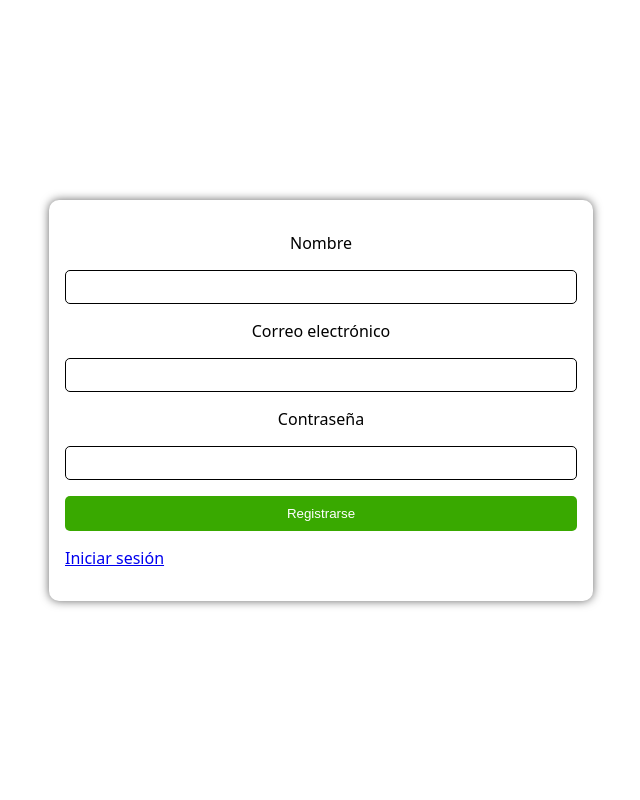
After one commit to EmmanuelOcLe/Agrov4, a PHP site: page /auth/register.php in a window 1280 px wide. The commit adds this page. Shown: the whole page, without its empty margins (319-959 px from the left). Run offline with PHP 8.4, Linux system fonts and the light colour scheme.

Commit message:
add-login-module

```diff
--- /dev/null
+++ b/assets/css/global.css
@@ -0,0 +1,6 @@
+body{
+  font-family: system-ui, Arial;
+  margin: 0;
+  padding: 0;
+  box-sizing: border-box;
+}
--- /dev/null
+++ b/assets/css/login.css
@@ -0,0 +1,65 @@
+.main-container{
+  min-height: 100dvh;
+  display: flex;
+  justify-content: center;
+  align-items: center;
+}
+
+.login-container{
+  width: 40%;
+  box-shadow: 0 0 10px #666;
+  border-radius: 10px;
+  padding: 2em 1em;
+}
+
+.system-state{
+  text-align: center;
+  color: #fff;
+  border-radius: 5px;
+  padding: 5px;
+}
+
+.state-error{
+  background-color: red;
+}
+
+.state-succes{
+  background-color: green;
+}
+
+.login-form{
+  width: 100%;
+  display: flex;
+  flex-direction: column;
+  gap: 1em;
+}
+
+.login-form label{
+  margin: 0 auto;
+}
+
+.login-form input[type="text"], .login-form input[type="password"]{
+  padding: 5px;
+  font-size: larger;
+  border: 1px solid #000;
+  border-radius: 5px;
+}
+
+.submit-button{
+  padding: 10px;
+  border: none;
+  border-radius: 5px;
+  background-color: #39A900;
+  cursor: pointer;
+  color: #fff;
+  transition: background 100ms;
+}
+
+.submit-button:hover{
+  background-color: #2d8502;
+}
+
+.register-link{
+  display: inline-block;
+  margin-top: 1em;
+}
--- /dev/null
+++ b/auth/register.php
@@ -0,0 +1,41 @@
+<?php
+  $states = [
+    "1" => "El correo ya está registrado",
+    "2" => "El correo no es válido",
+    "3" => "La contraseña debe contener almenos 8 carácteres",
+    "4" => "Ocurrió un error, por favor intente nuevamente"
+  ];
+?>
+
+<!DOCTYPE html>
+<html lang="en">
+<head>
+  <meta charset="UTF-8">
+  <meta name="viewport" content="width=device-width, initial-scale=1.0">
+  <link rel="stylesheet" href="../assets/css/login.css">
+  <link rel="stylesheet" href="../assets/css/global.css">
+  <title>Registrarse</title>
+</head>
+<body>
+  <div class="main-container">
+    <div class="login-container">
+      <?php if (isset($_GET["state"])): ?>
+      <p class="system-state state-error"><?= $states[$_GET["state"]]; ?></p>
+      <?php endif; ?>
+      <form action="../functions/register.php" method="POST" class="login-form">
+        <label for="userName">Nombre</label>
+        <input type="text" name="user_name" id="userName" required>
+
+        <label for="userEmail">Correo electrónico</label>
+        <input type="text" name="email" id="userEmail" required>
+
+        <label for="userPassword">Contraseña</label>
+        <input type="password" name="password" id="userPassword" required>
+
+        <input type="submit" value="Registrarse" class="submit-button">
+      </form>
+      <a href="login.php" class="register-link">Iniciar sesión</a>
+    </div>
+  </div>
+</body>
+</html>
```
Also changed, not shown: auth/login.php (added, +43 -0 lines), functions/login.php (added, +58 -0 lines), functions/register.php (added, +77 -0 lines), index.php (+9 -0 lines).
